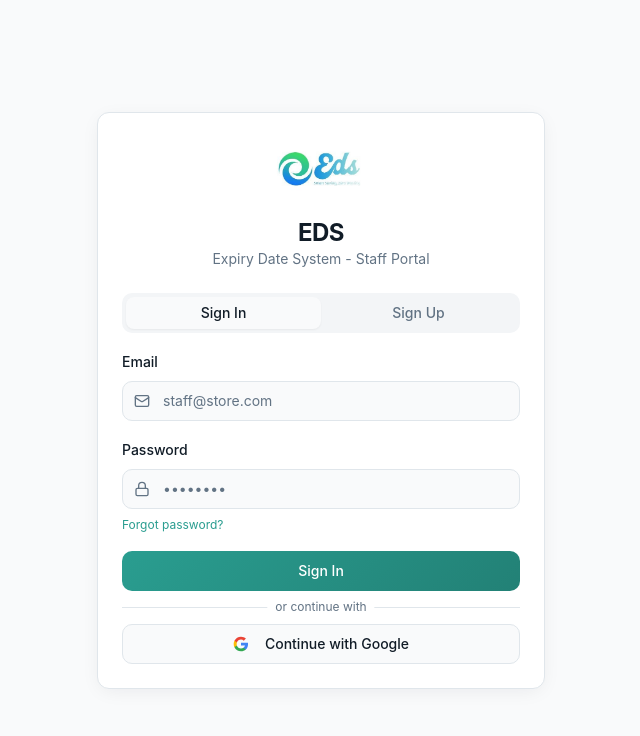
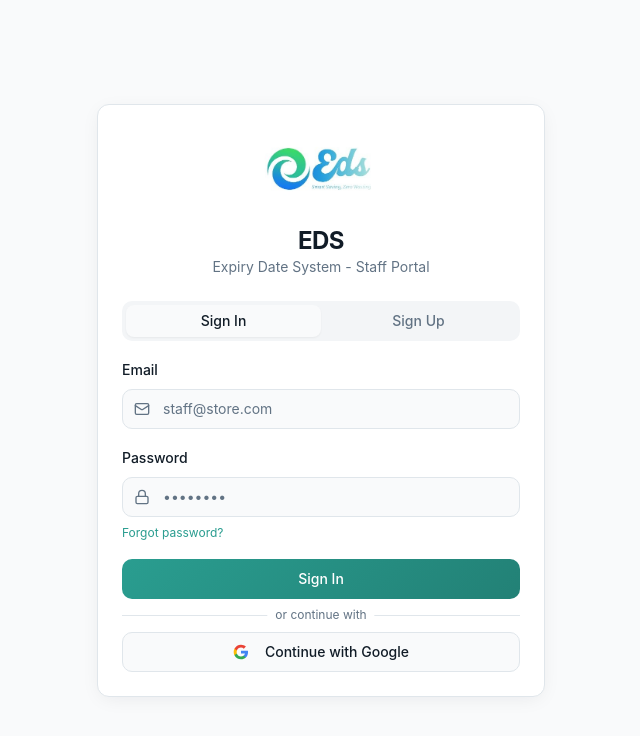
Before and after one commit to chiranjeevi-09/Expiry-Detection-System, a React (Vite) app: page /auth in a window 1280 px wide. Shown: the top 736 px of the page, without its empty margins (319-959 px from the left). Built offline with nearby package versions, Linux system fonts and the light colour scheme; the HTML template or start-up script is replaced by a standard one.

Commit message:
fix: show EDS logo correctly by removing mix-blend-multiply

```diff
--- a/src/components/layout/Header.tsx
+++ b/src/components/layout/Header.tsx
@@ -41,7 +41,7 @@ export function Header({ onMenuClick }: HeaderProps) {
           className="flex items-center gap-2 cursor-pointer"
           onClick={() => navigate('/')}
         >
-          <img src="/logo.jpg" alt="EDS Logo" className="h-10 w-auto object-contain mix-blend-multiply" />
+          <img src="/logo.jpg" alt="EDS Logo" className="h-12 w-auto object-contain" />
         </div>
 
         {/* Right - Profile Button (Direct Navigation) */}
--- a/src/pages/Auth.tsx
+++ b/src/pages/Auth.tsx
@@ -155,7 +155,7 @@ export default function Auth() {
       <Card className="w-full max-w-md shadow-card">
         <CardHeader className="text-center space-y-4">
           <div className="mx-auto flex items-center justify-center">
-            <img src="/logo.jpg" alt="EDS Logo" className="h-16 w-auto object-contain mix-blend-multiply" />
+            <img src="/logo.jpg" alt="EDS Logo" className="h-20 w-auto object-contain" />
           </div>
           <div>
             <CardTitle className="text-2xl font-bold">EDS</CardTitle>
```
Also changed, not shown: public/logo.jpg, public/logo.png (added).
